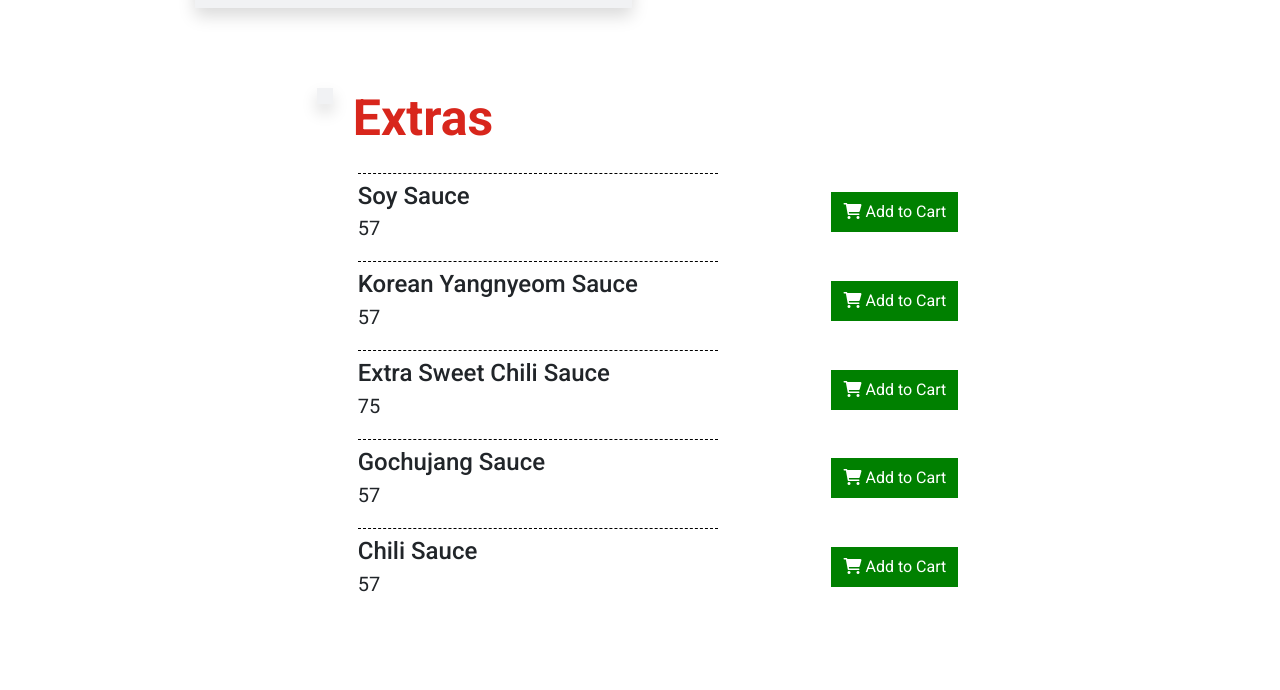
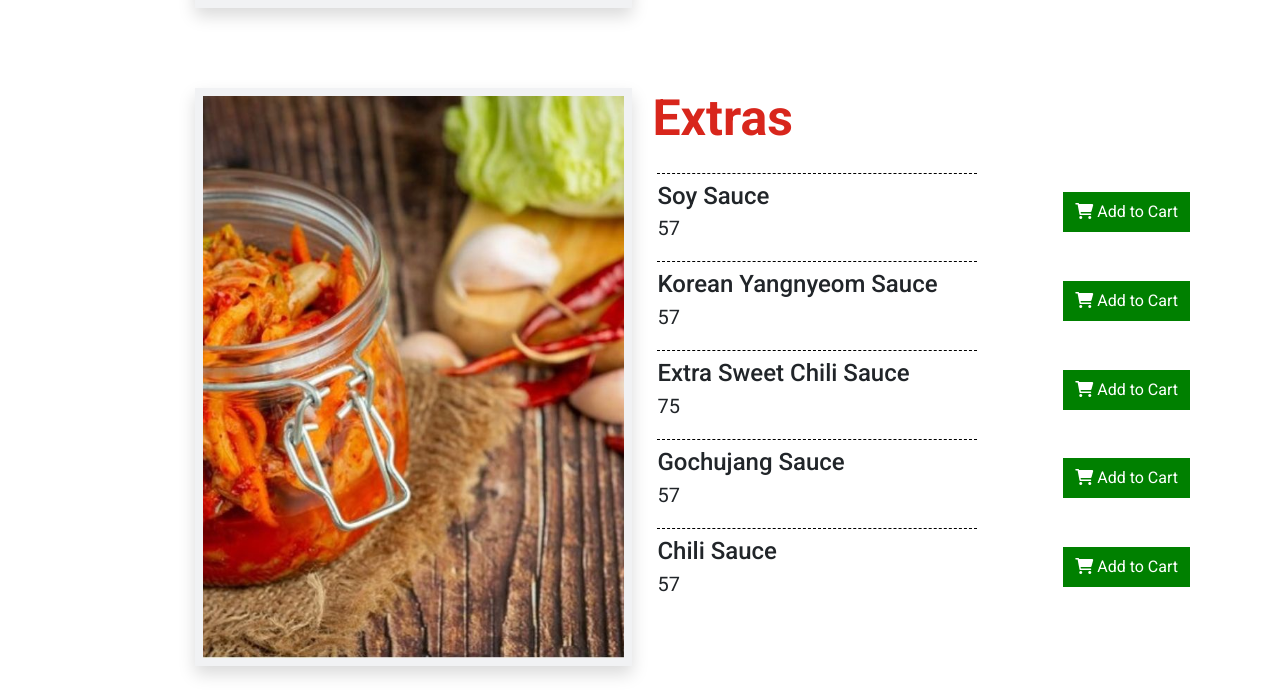
Before and after one commit to PeterYousseff/gogi-website, a website: page menu.html in a window 1280 px wide. Shown: the part 9090-9780 px from the top of the page. Drawn offline with Linux system fonts and the light colour scheme; a web font is replaced by a local one.

Commit message:
last commit

```diff
--- a/menu.html
+++ b/menu.html
@@ -423,7 +423,7 @@
     //   "DESSERTS": "./image/menu-desserts.jpg",
       "DRINKS": "./image/menu-drinks.jpg",
       "Kimchi": "./image/menu7.jpg",
-      "Extras": ""
+      "Extras": "./image/menu8.jpg"
   };
 
   let products = [
```
Also changed, not shown: image/menu8.jpg (added).
